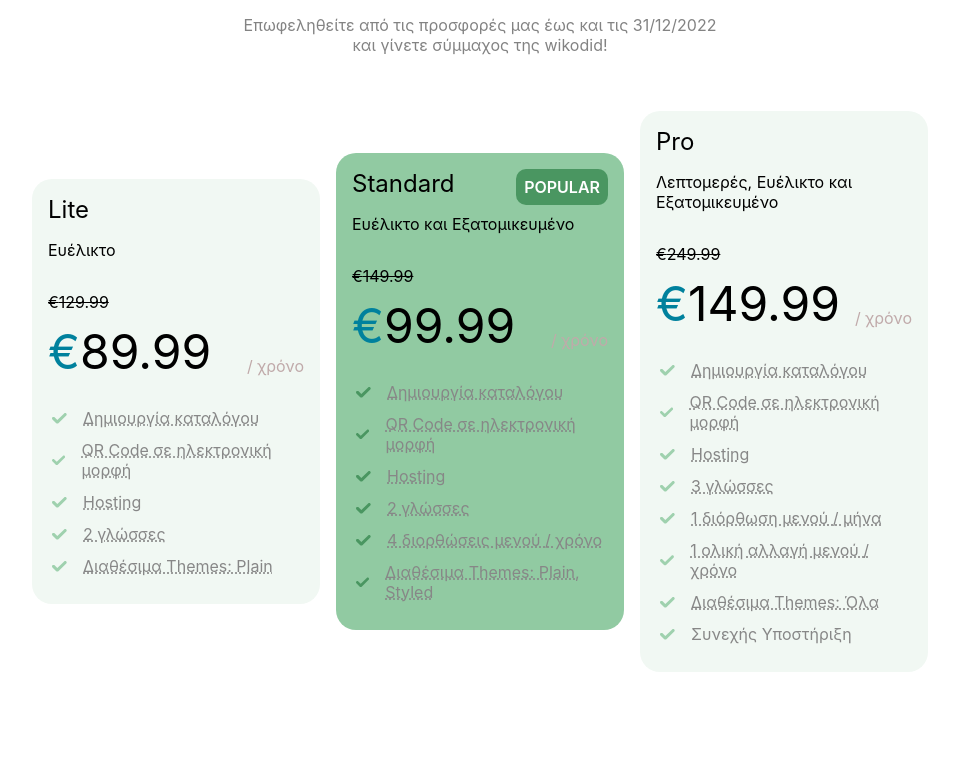
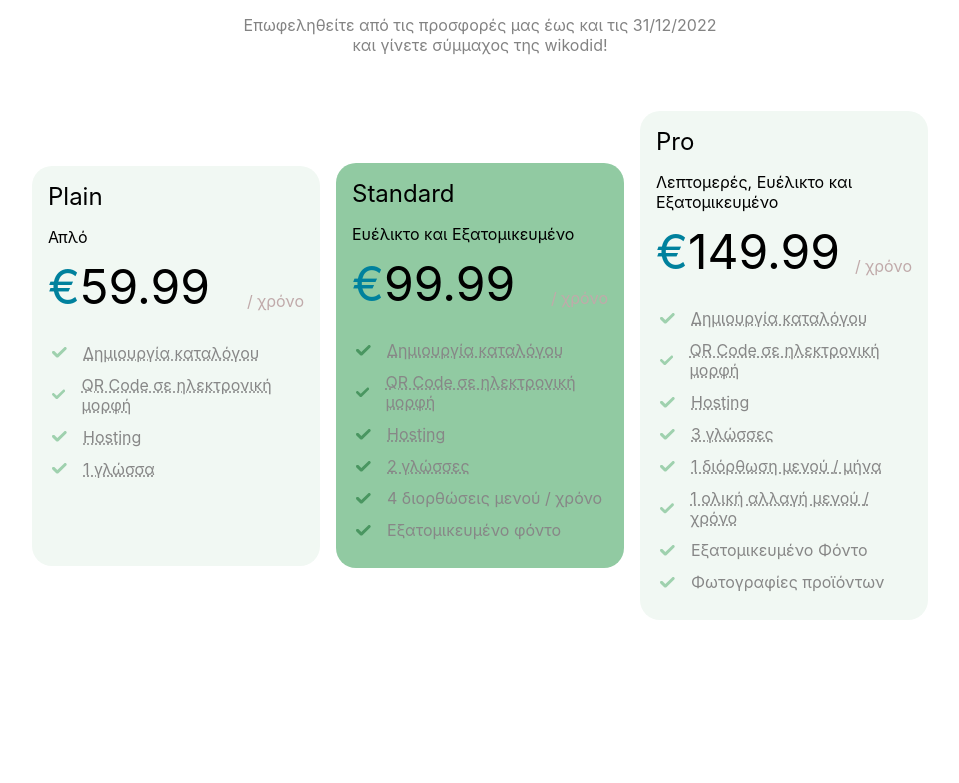
Before and after one commit to Wikodid/wikodid-client, a Next.js app: page / in a window 1280 px wide. Shown: the part 3337-4120 px from the top of the page, without its empty margins (160-1119 px from the left). Built offline with nearby package versions, Linux system fonts and the light colour scheme.

Commit message:
Improptu changes in website content

```diff
--- a/components/LandingPage/Pricing/Pricing.js
+++ b/components/LandingPage/Pricing/Pricing.js
@@ -4,11 +4,11 @@ import styles from "@/components/LandingPage/Pricing/Pricing.module.css";
 
 const pricingPlans = [
 	{
-		title: "Lite",
-		description: "Ευέλικτο",
+		title: "Plain",
+		description: "Απλό",
 		price: {
 			monthly: "2.99",
-			yearly: "89.99",
+			yearly: "59.99",
 			deal: {
 				previous: {
 					monthly: "4.99",
@@ -36,13 +36,8 @@ const pricingPlans = [
 			},
 			{
 				id: 3,
-				title: "2 γλώσσες",
-				tooltip: "Διαθέσιμος κατάλογος σε 2 γλώσσες της επιλογής σου",
-			},
-			{
-				id: 4,
-				title: "Διαθέσιμα Themes: Plain",
-				tooltip: "Plain theme για την εμφάνιση του καταλόγου σου",
+				title: "1 γλώσσα",
+				tooltip: "Διαθέσιμος κατάλογος σε 1 γλώσσα της επιλογής σου",
 			},
 		],
 	},
@@ -86,14 +81,10 @@ const pricingPlans = [
 			{
 				id: 4,
 				title: "4 διορθώσεις μενού / χρόνο",
-				tooltip:
-					"Αλλαγές σε τιμή, φωτογραφία ή περιγραφή προϊόντος έως και 4 φορές τον χρόνο",
 			},
 			{
 				id: 5,
-				title: "Διαθέσιμα Themes: Plain, Styled",
-				tooltip:
-					"Επιλογή Plain ή Styled theme για την εμφάνιση του καταλόγου σου",
+				title: "Εξατομικευμένο φόντο",
 			},
 		],
 	},
@@ -147,13 +138,11 @@ const pricingPlans = [
 			},
 			{
 				id: 6,
-				title: "Διαθέσιμα Themes: Όλα",
-				tooltip:
-					"Επιλογή Plain, Styled ή Detailed theme για την εμφάνιση του καταλόγου σου",
+				title: "Εξατομικευμένο Φόντο",
 			},
 			{
 				id: 7,
-				title: "Συνεχής Υποστήριξη",
+				title: "Φωτογραφίες προϊόντων",
 			},
 		],
 	},
@@ -195,30 +184,14 @@ const Pricing = () => {
 								? `${styles.plan} ${styles["plan-highlighted"]}`
 								: styles.plan
 						}>
-						{plan.tag && <div className={styles.tag}>{plan.tag}</div>}
-
 						<h1>{plan.title}</h1>
 						<p>{plan.description}</p>
-
-						{plan.price.deal && (
-							<span className={styles.deal}>
-								<s>
-									€
-									{/* {switchOn
-										? plan.price.deal.previous.yearly
-										: plan.price.deal.previous.monthly} */}
-									{plan.price.deal.previous.yearly}
-								</s>
-							</span>
-						)}
 
 						<div className={styles.price}>
 							<span className={styles.amount}>
 								<span>€</span>
-								{/* {switchOn ? plan.price.yearly : plan.price.monthly} */}
 								{plan.price.yearly}
 							</span>
-							{/* <span>/ {switchOn ? "year" : "month"}</span> */}
 							<span>/ χρόνο</span>
 						</div>
 
```
